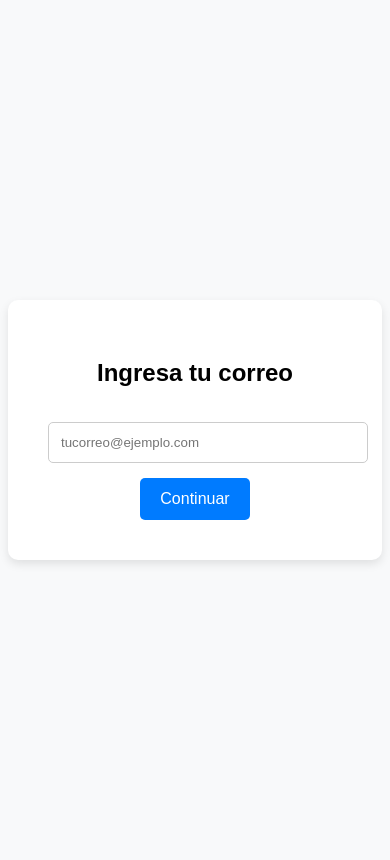
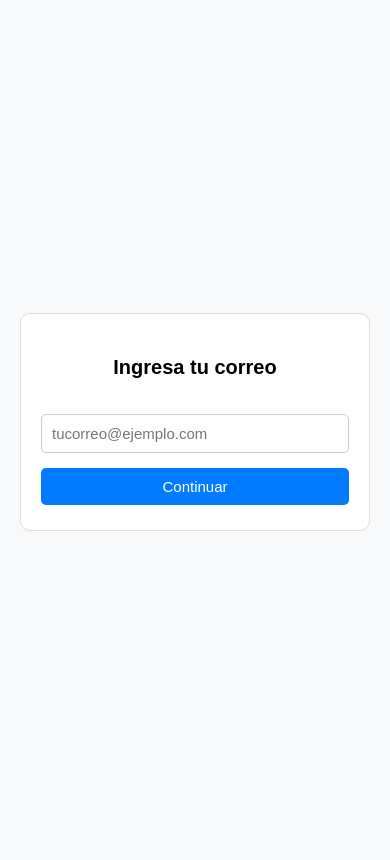
Before and after one commit to dcondor800/apa-reservas, a Flask app: page / in a window 390 px wide. After the commit the page ends 531 px from the top, so only its background shows below. Run offline with Flask 3, Linux system fonts and the light colour scheme.

Commit message:
Add files via upload

```diff
--- a/templates/index.html
+++ b/templates/index.html
@@ -1,8 +1,14 @@
 <!DOCTYPE html>
-<html>
+<html lang="es">
 <head>
+  <meta charset="UTF-8">
   <title>Reserva de Stand</title>
+  <meta name="viewport" content="width=device-width, initial-scale=1.0">
   <style>
+    * {
+      box-sizing: border-box;
+    }
+
     body {
       font-family: Arial, sans-serif;
       background-color: #f8f9fa;
@@ -10,6 +16,8 @@
       justify-content: center;
       align-items: center;
       height: 100vh;
+      margin: 0;
+      padding: 20px;
     }
 
     .card {
@@ -24,6 +32,7 @@
 
     h2 {
       margin-bottom: 20px;
+      font-size: 22px;
     }
 
     input[type="email"] {
@@ -32,6 +41,7 @@
       margin: 15px 0;
       border: 1px solid #ccc;
       border-radius: 5px;
+      font-size: 16px;
     }
 
     button {
@@ -42,6 +52,7 @@
       font-size: 16px;
       border-radius: 5px;
       cursor: pointer;
+      width: 100%;
     }
 
     button:hover {
@@ -52,6 +63,24 @@
       color: red;
       font-weight: bold;
       margin-top: 10px;
+    }
+
+    /* Responsive para móviles en orientación vertical */
+    @media (max-width: 600px) and (orientation: portrait) {
+      .card {
+        padding: 25px 20px;
+        box-shadow: none;
+        border: 1px solid #ddd;
+      }
+
+      h2 {
+        font-size: 20px;
+      }
+
+      input[type="email"], button {
+        font-size: 15px;
+        padding: 10px;
+      }
     }
   </style>
 </head>
```
Also changed, not shown: templates/espera.html (+36 -0 lines).
